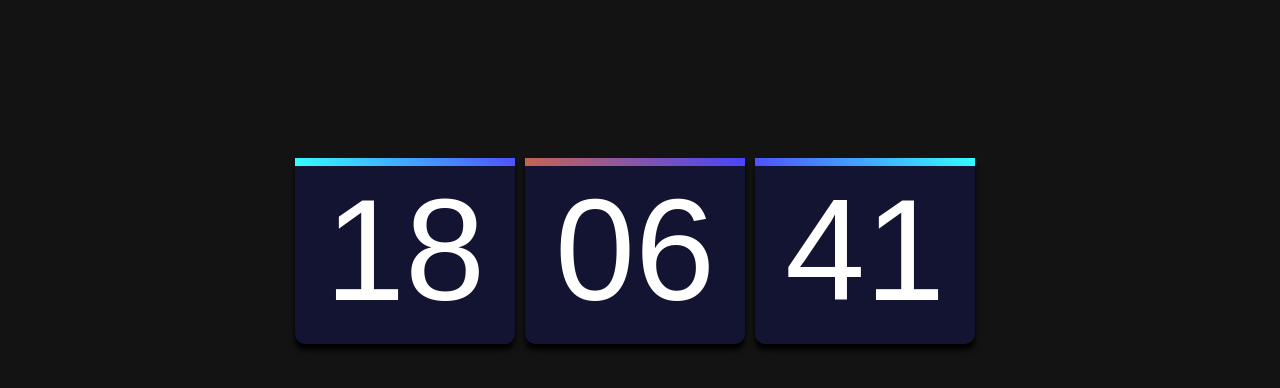
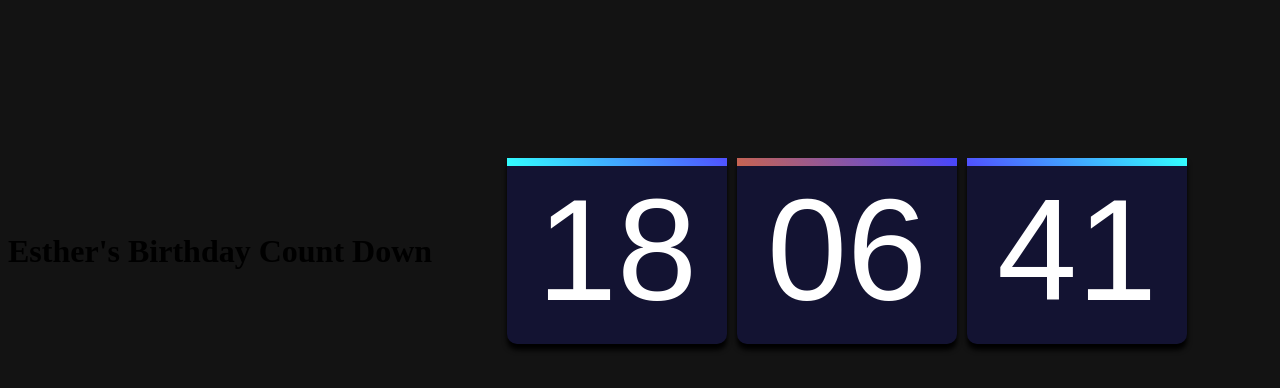
Before and after one commit to AuthenticPaulMeyers/digitalclock, a plain HTML site: page clock.html in a window 1280 px wide. Drawn offline with Linux system fonts and the light colour scheme.

Commit message:
Update clock.html

```diff
--- a/clock.html
+++ b/clock.html
@@ -14,7 +14,7 @@
 </style>
 
 <body>
-
+<h1>Esther's Birthday Count Down</h1>
 <div class="container">
 	<div class="time-container hour"></div>
 	<div class="time-container time-min minutes"></div>
```
